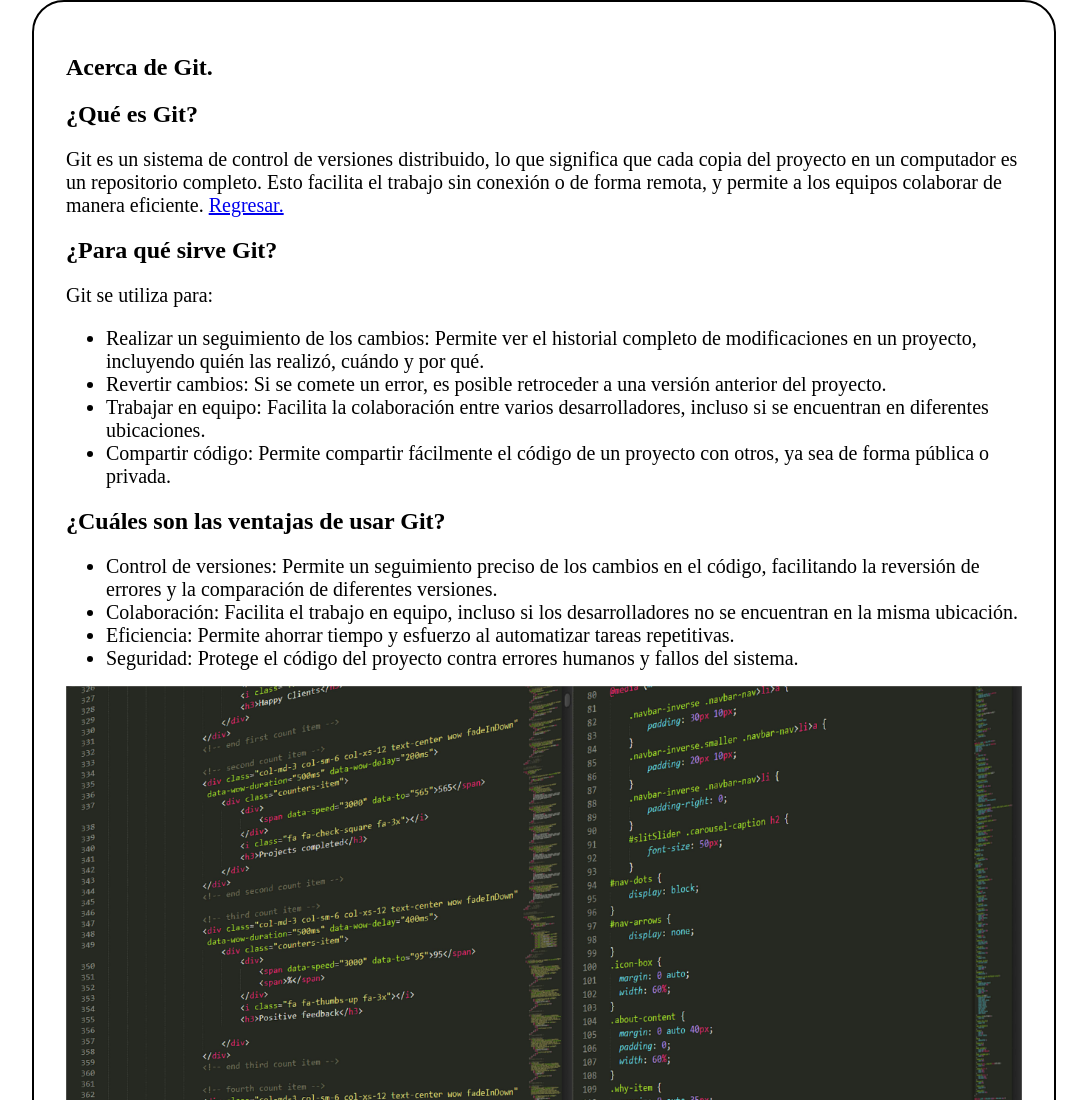
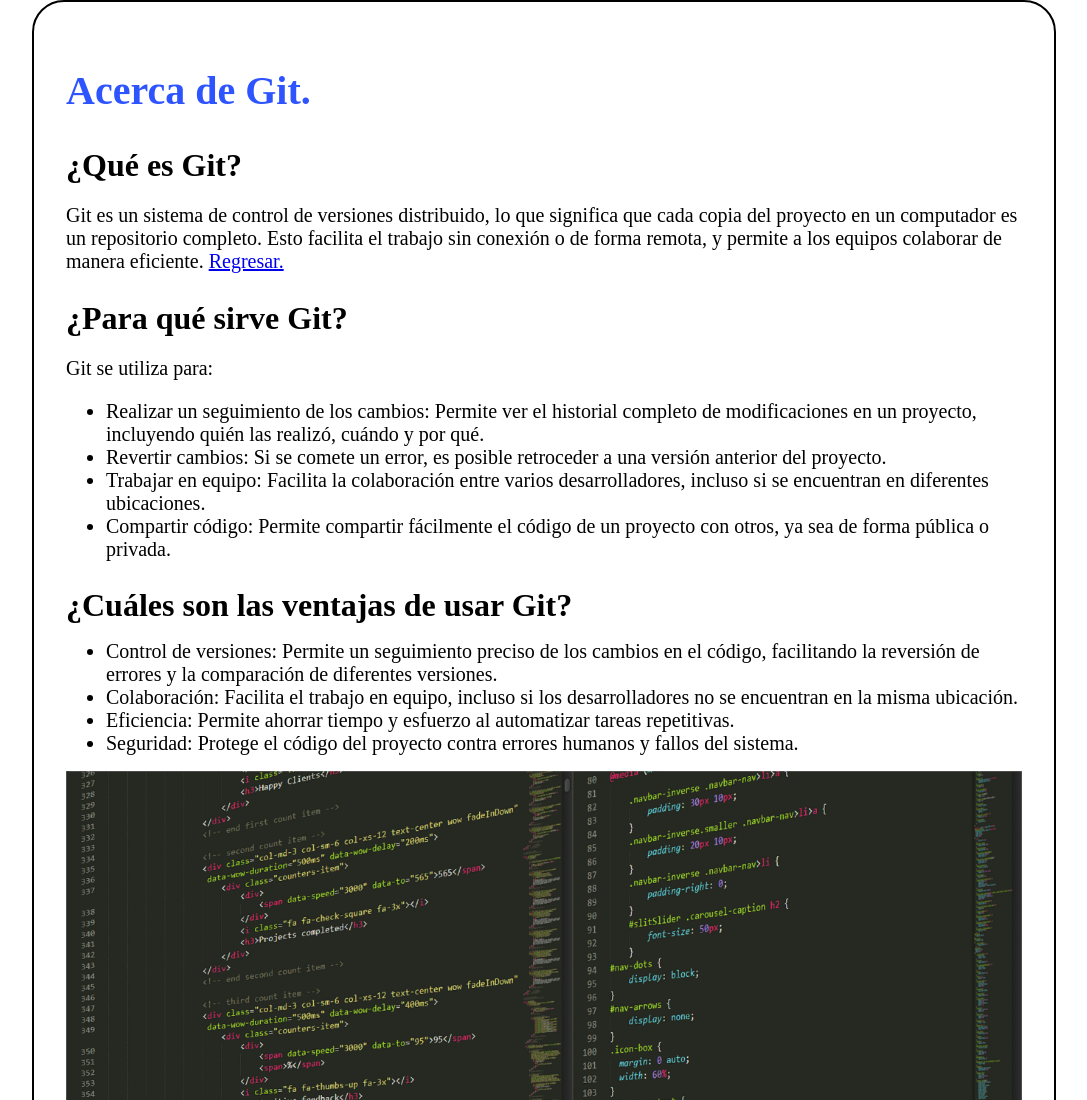
Before and after one commit to CodePerez77/Git-Code, a plain HTML site: page pages/acerca.html in a window 1280 px wide. Shown: the top 1100 px of the page, without its empty margins (96-1183 px from the left). Drawn offline with Linux system fonts and the light colour scheme.

Commit message:
Refactor

```diff
--- a/styles/acerca.css
+++ b/styles/acerca.css
@@ -22,6 +22,16 @@ body {
   border-radius: 2rem;
 }
 
+.container h1 {
+  font-size: 2.5rem;
+  color: rgb(46, 84, 255);
+}
+
+.container h2 {
+  font-size: 2rem;
+  margin-bottom: 1rem;
+}
+
 .container p {
   font-size: 1.25rem;
 }
--- a/styles/styles.css
+++ b/styles/styles.css
@@ -11,6 +11,11 @@ body {
 *::after,
 *::before {
   box-sizing: inherit;
+}
+
+h1 {
+  color: #0977f5;
+  text-align: center;
 }
 
 .container {
```
